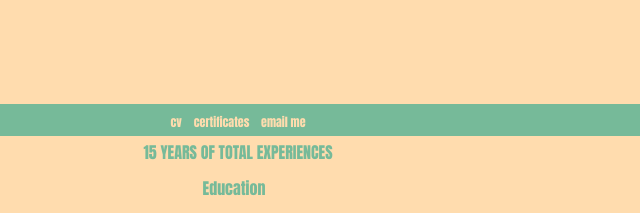
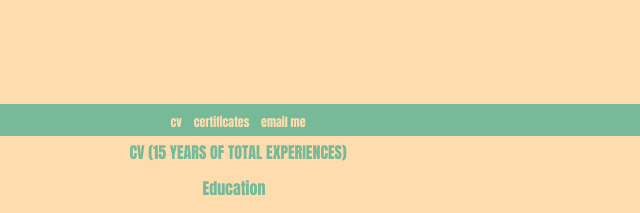
Before and after one commit to paulocruzpambid/cv, a plain HTML site: page index.html in a window 1280 px wide. Shown: the top 213 px of the page, 406-1046 px from the left. Drawn offline with Linux system fonts and the light colour scheme.

Commit message:
Update index.html

```diff
--- a/index.html
+++ b/index.html
@@ -43,7 +43,7 @@
     <a class="a01" href="email.html">email me</a>
   </div>
   <div class="div07">
-    <h1 class="h102">15 YEARS OF TOTAL EXPERIENCES</h1>
+    <h1 class="h102">CV (15 YEARS OF TOTAL EXPERIENCES)</h1>
   </div>
 
   <div class="div05">
```
